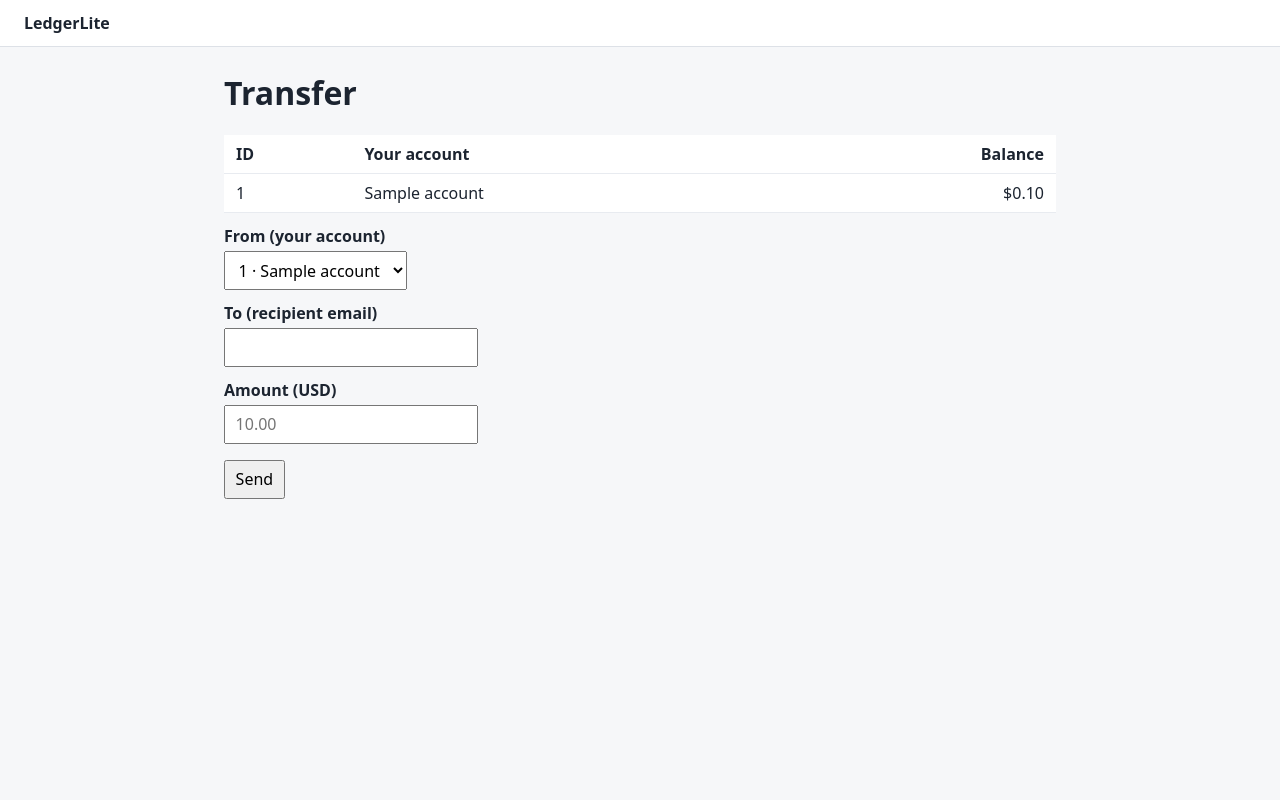
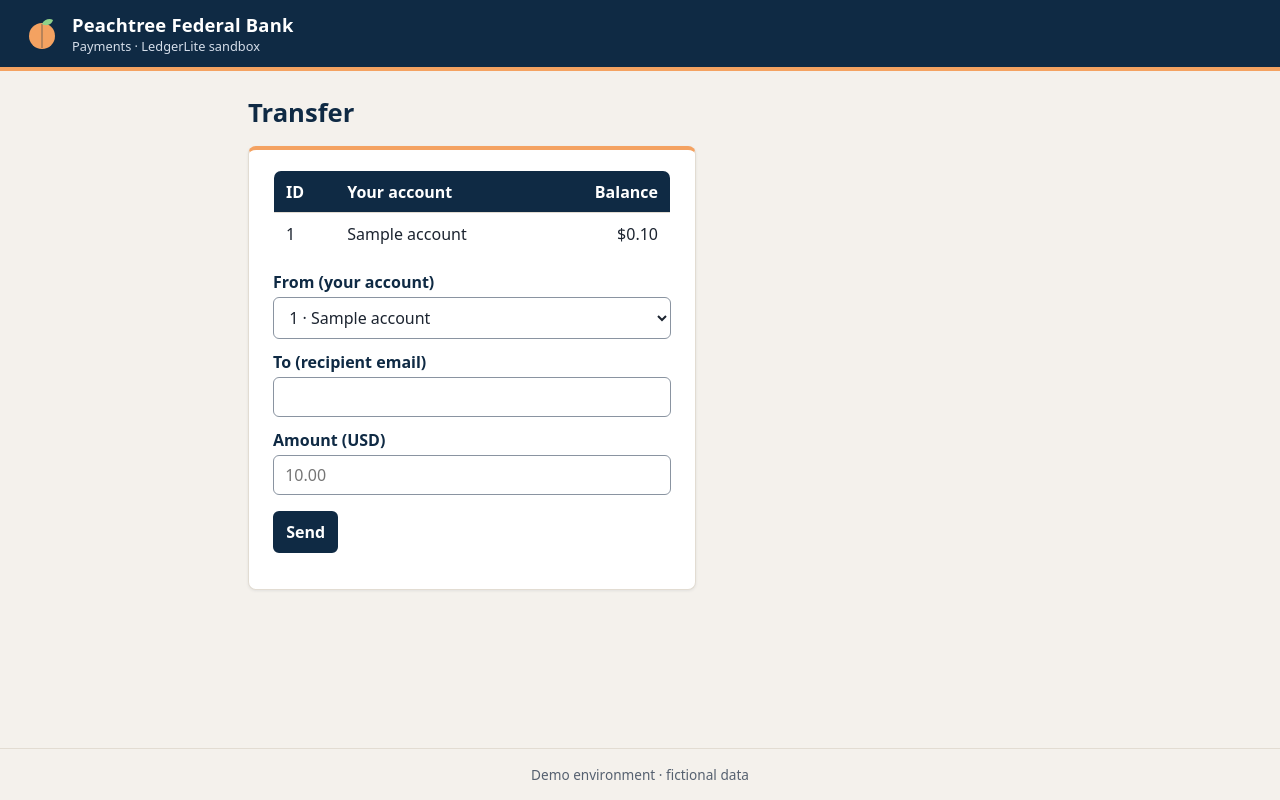
Before and after one commit to ptfeya/ledgerlite, a FastAPI app: template app/templates/transfer.html in a window 1280 px wide. Run offline with FastAPI, Linux system fonts and the light colour scheme; the template is opened without the code that fills it: most values are stand-ins (such as "Sample title", 1, 10 or a date in 2020); parts of the project's set-up code (start-up, migrations or seed data) failed here and were passed over; some libraries are stand-ins or nearby versions.

Commit message:
Restyle web UI as Peachtree Federal Bank
Navy and peach theme with brand header, footer, account cards, form cards
and a coloured history table. Templates and CSS only; no logic changes.

Co-authored-by: factory-droid[bot] <138933559+factory-droid[bot]@users.noreply.github.com>

```diff
--- a/app/static/style.css
+++ b/app/static/style.css
@@ -1,15 +1,66 @@
-body { font-family: system-ui, sans-serif; margin: 0; color: #1c2430; background: #f6f7f9; }
-header { display: flex; align-items: center; gap: 1.5rem; padding: .75rem 1.5rem; background: #fff; border-bottom: 1px solid #dde1e7; }
-header nav { display: flex; gap: 1rem; flex: 1; }
-main { max-width: 52rem; margin: 1.5rem auto; padding: 0 1.5rem; }
-table { width: 100%; border-collapse: collapse; background: #fff; }
-th, td { text-align: left; padding: .5rem .75rem; border-bottom: 1px solid #e8ebf0; }
+:root {
+  --navy: #0F2A44;
+  --navy-soft: #1d3d5e;
+  --peach: #F4A261;
+  --bg: #f4f1ec;
+  --card: #ffffff;
+  --line: #e2dcd2;
+  --text: #1c2430;
+  --muted: #566170;
+  --green: #1a7f37;
+  --red: #b42318;
+}
+* { box-sizing: border-box; }
+body { font-family: system-ui, sans-serif; margin: 0; color: var(--text); background: var(--bg); min-height: 100vh; display: flex; flex-direction: column; }
+a { color: var(--navy); text-decoration-color: var(--peach); text-underline-offset: 3px; }
+a:hover { text-decoration-thickness: 2px; }
+:focus-visible { outline: 3px solid var(--peach); outline-offset: 2px; }
+
+header { display: flex; align-items: center; gap: 1.5rem; padding: .75rem 1.5rem; background: var(--navy); color: #fff; border-bottom: 4px solid var(--peach); flex-wrap: wrap; }
+.brand { display: flex; align-items: center; gap: .75rem; margin-right: auto; }
+.brand svg { flex: none; }
+.brand-name { display: block; font-size: 1.15rem; font-weight: 700; letter-spacing: .01em; }
+.brand-sub { display: block; font-size: .8rem; color: #d5deea; }
+header nav { display: flex; gap: 1rem; }
+header nav a { color: #fff; text-decoration: none; padding: .25rem .5rem; border-bottom: 2px solid transparent; }
+header nav a:hover { border-bottom-color: var(--peach); }
+header .muted { color: #d5deea; }
+
+main { width: 100%; max-width: 52rem; margin: 1.5rem auto; padding: 0 1.5rem; flex: 1; }
+h1 { color: var(--navy); font-size: 1.6rem; margin: 0 0 1rem; }
+
+.card { background: var(--card); border: 1px solid var(--line); border-top: 4px solid var(--peach); border-radius: 8px; padding: 1.25rem 1.5rem; box-shadow: 0 1px 3px rgba(15, 42, 68, .08); margin-bottom: 1.25rem; }
+.card-narrow { max-width: 24rem; margin: 3rem auto; }
+.card-form { max-width: 28rem; }
+.card h1 { margin-top: 0; }
+.cards { display: grid; grid-template-columns: repeat(auto-fill, minmax(15rem, 1fr)); gap: 1rem; }
+.cards .card { margin-bottom: 0; display: flex; flex-direction: column; gap: .25rem; }
+.card-id { font-size: .8rem; color: var(--muted); }
+.card-name { font-size: 1.1rem; font-weight: 600; color: var(--navy); }
+.card-balance { font-size: 1.8rem; font-weight: 700; color: var(--navy); font-variant-numeric: tabular-nums; margin: .5rem 0; }
+
+table { width: 100%; border-collapse: collapse; background: var(--card); border: 1px solid var(--line); border-radius: 8px; overflow: hidden; }
+th { background: var(--navy); color: #fff; }
+th, td { text-align: left; padding: .6rem .75rem; border-bottom: 1px solid var(--line); }
+tbody tr:nth-child(even) { background: #faf8f5; }
 td.num, th.num { text-align: right; font-variant-numeric: tabular-nums; }
-label { display: block; margin: .75rem 0 .25rem; font-weight: 600; }
-input, select, button { font: inherit; padding: .4rem .6rem; }
-form.inline { display: flex; align-items: center; gap: .5rem; }
-.muted { color: #6b7686; }
-.ok { color: #1a7f37; }
-.error { color: #b42318; }
-.credit { color: #1a7f37; }
-.debit { color: #b42318; }
+.card table { margin-bottom: 1rem; }
+
+label { display: block; margin: .75rem 0 .25rem; font-weight: 600; color: var(--navy); }
+input, select, button { font: inherit; padding: .5rem .7rem; border-radius: 6px; }
+input, select { width: 100%; border: 1px solid #8a94a1; background: #fff; color: var(--text); }
+form.inline { display: flex; align-items: center; gap: .5rem; margin: 0; }
+form.inline label { margin: 0; }
+form.inline select { width: auto; }
+button { background: var(--navy); color: #fff; border: 2px solid var(--navy); font-weight: 600; cursor: pointer; }
+button:hover { background: var(--navy-soft); border-color: var(--peach); }
+header button { background: transparent; border-color: var(--peach); padding: .25rem .6rem; }
+header button:hover { background: var(--navy-soft); }
+
+.muted { color: var(--muted); }
+.ok { color: var(--green); font-weight: 600; }
+.error { color: var(--red); font-weight: 600; }
+.credit { color: var(--green); font-weight: 600; }
+.debit { color: var(--red); font-weight: 600; }
+
+footer { text-align: center; padding: 1rem; color: var(--muted); font-size: .85rem; border-top: 1px solid var(--line); }
--- a/app/templates/base.html
+++ b/app/templates/base.html
@@ -5,15 +5,25 @@
   <meta name="viewport" content="width=device-width, initial-scale=1">
   <!-- Swap error responses (422, 403, ...) too, so form errors are shown inline. -->
   <meta name="htmx-config" content='{"responseHandling":[{"code":".*","swap":true}]}'>
-  <title>{% block title %}LedgerLite{% endblock %}</title>
+  <title>{% block title %}Peachtree Federal Bank{% endblock %}</title>
   <link rel="stylesheet" href="/static/style.css">
   <script src="/static/htmx.min.js"></script>
 </head>
 <body>
   <header>
-    <strong>LedgerLite</strong>
+    <div class="brand">
+      <svg width="36" height="36" viewBox="0 0 36 36" role="img" aria-label="Peachtree Federal Bank peach mark">
+        <circle cx="18" cy="20" r="13" fill="#F4A261"/>
+        <path d="M18 8c0 8 0 14 0 24" stroke="#0F2A44" stroke-width="1.5" fill="none" opacity=".35"/>
+        <path d="M18 8c2-5 8-6 11-4-1 4-6 7-11 4z" fill="#8fd18a"/>
+      </svg>
+      <div>
+        <span class="brand-name">Peachtree Federal Bank</span>
+        <span class="brand-sub">Payments · LedgerLite sandbox</span>
+      </div>
+    </div>
     {% if user %}
-    <nav>
+    <nav aria-label="Main">
       <a href="/ui/accounts">Accounts</a>
       <a href="/ui/transfer">Transfer</a>
       <a href="/ui/history">History</a>
@@ -28,5 +38,6 @@
   <main>
     {% block content %}{% endblock %}
   </main>
+  <footer>Demo environment · fictional data</footer>
 </body>
 </html>
--- a/app/templates/history.html
+++ b/app/templates/history.html
@@ -2,6 +2,7 @@
 {% block title %}History · LedgerLite{% endblock %}
 {% block content %}
 <h1>History</h1>
+<div class="card">
 <form method="get" action="/ui/history" class="inline">
   <label for="account_id">Account</label>
   <select id="account_id" name="account_id" onchange="this.form.submit()">
@@ -11,6 +12,7 @@
   </select>
   <noscript><button type="submit">Show</button></noscript>
 </form>
+</div>
 <table>
   <thead><tr><th>When</th><th>Transfer</th><th>Type</th><th class="num">Amount</th></tr></thead>
   <tbody>
--- a/app/templates/login.html
+++ b/app/templates/login.html
@@ -1,6 +1,7 @@
 {% extends "base.html" %}
 {% block title %}Log in · LedgerLite{% endblock %}
 {% block content %}
+<div class="card card-narrow">
 <h1>Log in</h1>
 {% if error %}<p class="error">{{ error }}</p>{% endif %}
 <form method="post" action="/ui/login">
@@ -11,4 +12,5 @@
   <input id="password" name="password" type="password" required>
   <p><button type="submit">Log in</button></p>
 </form>
+</div>
 {% endblock %}
--- a/app/templates/transfer.html
+++ b/app/templates/transfer.html
@@ -2,6 +2,7 @@
 {% block title %}Transfer · LedgerLite{% endblock %}
 {% block content %}
 <h1>Transfer</h1>
+<div class="card card-form">
 <table>
   <thead><tr><th>ID</th><th>Your account</th><th class="num">Balance</th></tr></thead>
   <tbody>
@@ -27,4 +28,5 @@
   <p><button type="submit">Send</button></p>
 </form>
 <div id="result">{% include "_transfer_result.html" %}</div>
+</div>
 {% endblock %}
```
Also changed, not shown: app/templates/accounts.html (+8 -11 lines).
